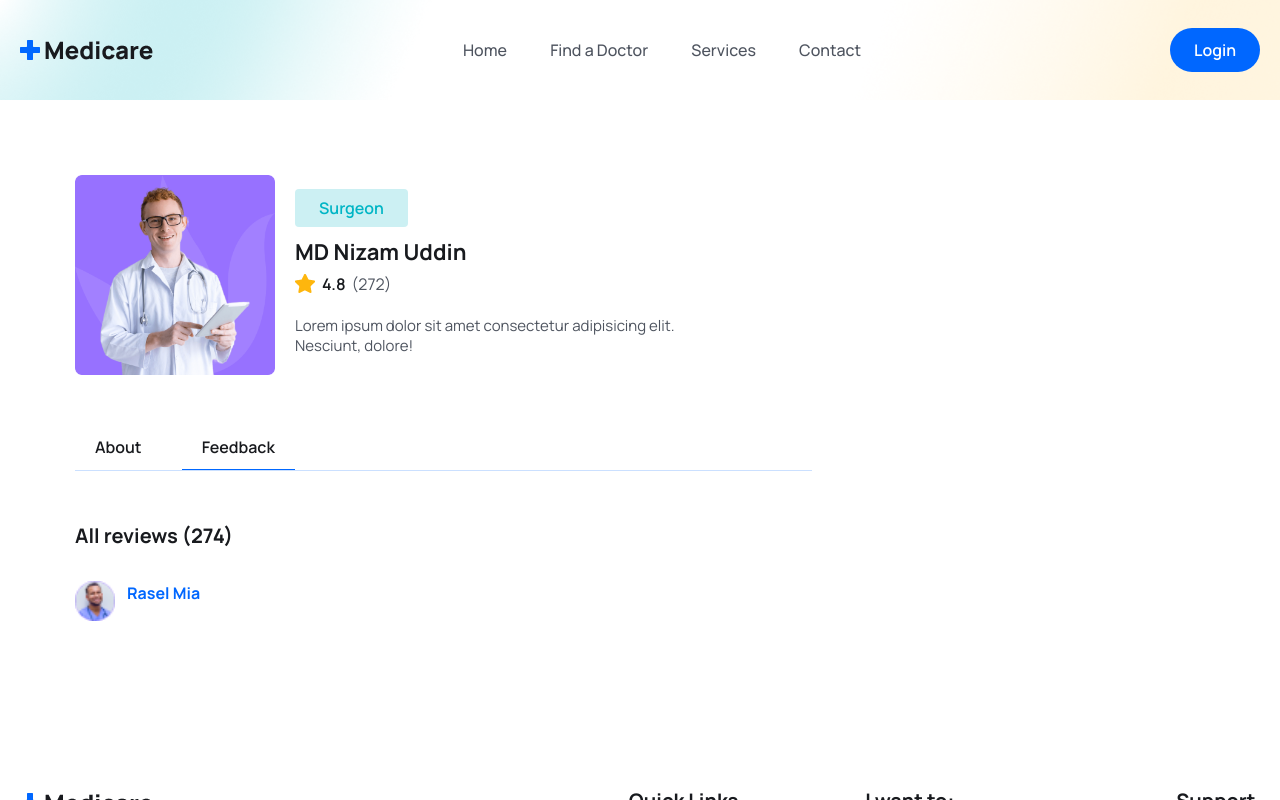
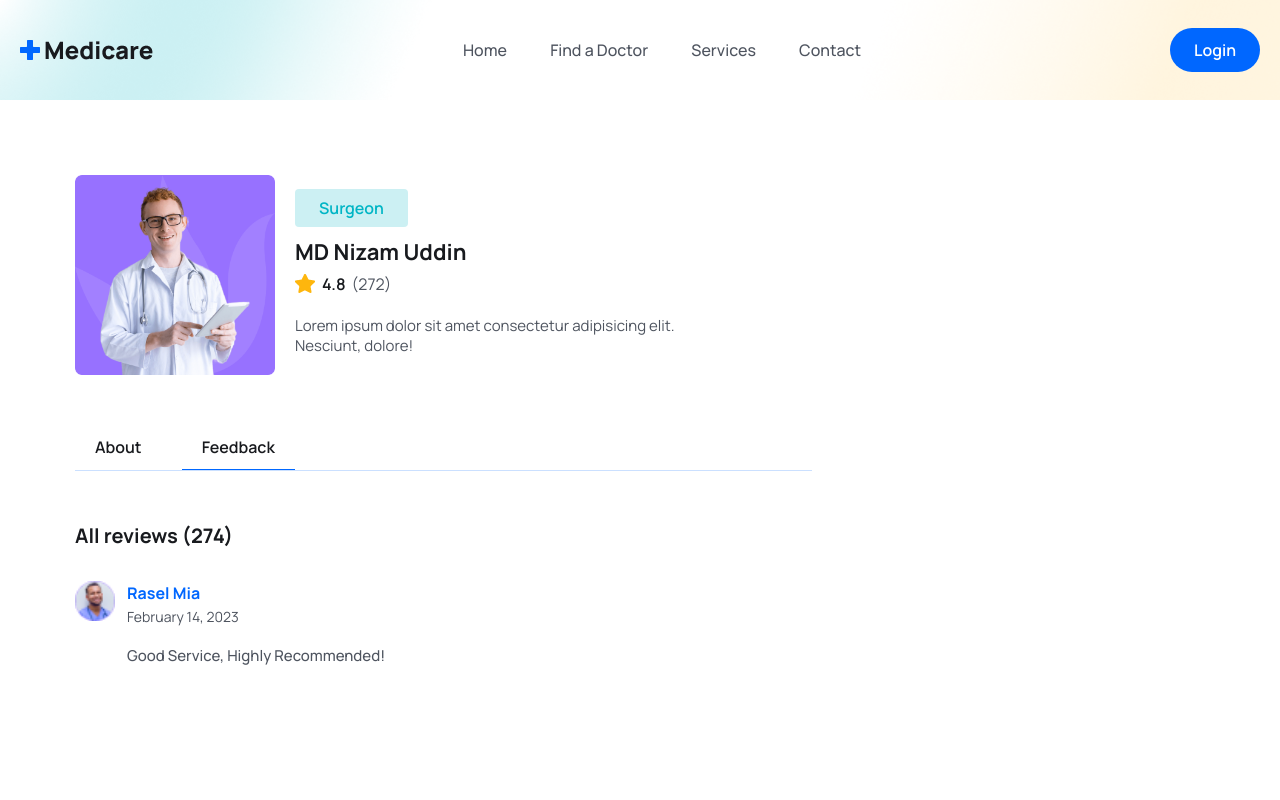
Before and after one commit to programmernizam/medicare, a React (Vite) app: page /doctor-details in a window 1280 px wide. Both pictures are taken after a click on the button "Feedback". Shown: the top 800 px of the page. Built offline with nearby package versions, Linux system fonts and the light colour scheme.

Commit message:
Feedback Date and Comment added

```diff
--- a/src/pages/Doctors/DoctorFeedback.jsx
+++ b/src/pages/Doctors/DoctorFeedback.jsx
@@ -1,4 +1,5 @@
 import avatarImg from "../../assets/images/avatar-icon.png";
+import formateDate from "../../utils/formateDate";
 const DoctorFeedback = () => {
   return (
     <div>
@@ -15,6 +16,12 @@ const DoctorFeedback = () => {
               <h5 className="text-[16px] leading-6 text-primaryColor font-bold">
                 Rasel Mia
               </h5>
+              <p className="text-[14px] leading-6 text-textColor">
+                {formateDate("02-14-2023")}
+              </p>
+              <p className="text_para mt-3 font-medium text-[15px]">
+                Good Service, Highly Recommended!
+              </p>
             </div>
           </div>
         </div>
```
